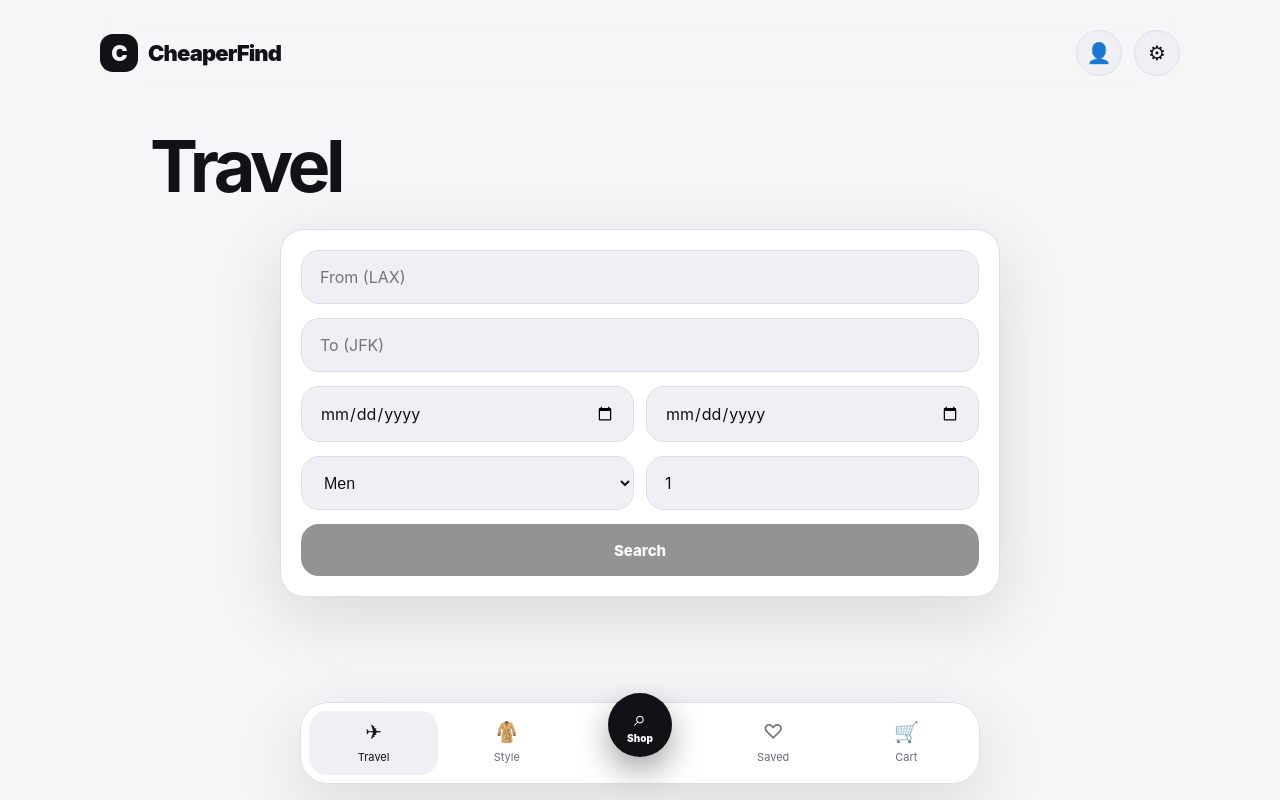
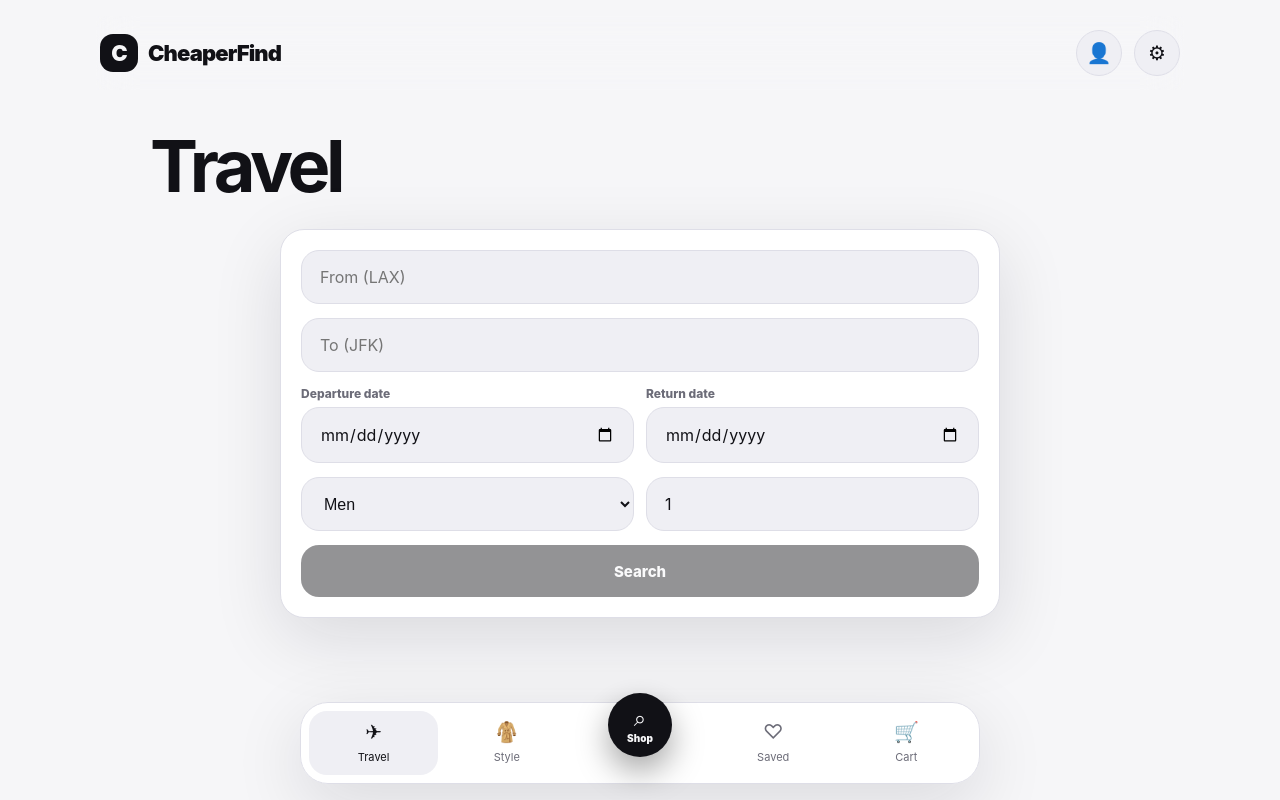
Before and after one commit to Jakelevin999/ccheapest-app-ver-3-, a Next.js app: page /travel in a window 1280 px wide. Built offline with nearby package versions, Linux system fonts and the light colour scheme.

Commit message:
Fix travel date field styling

```diff
--- a/app/travel/page.tsx
+++ b/app/travel/page.tsx
@@ -84,8 +84,14 @@ export default function Travel(){
       <input className='input' placeholder='From (LAX)' value={from} onChange={e=>setFrom(e.target.value.toUpperCase())}/>
       <input className='input' placeholder='To (JFK)' value={to} onChange={e=>setTo(e.target.value.toUpperCase())}/>
       <div style={{display:'grid',gridTemplateColumns:'1fr 1fr',gap:12}}>
-        <input className='input' type='date' value={depart} onChange={e=>setDepart(e.target.value)}/>
-        <input className='input' type='date' value={ret} onChange={e=>setRet(e.target.value)}/>
+        <label style={{display:'grid',gap:6}}>
+          <span className='muted' style={{fontSize:12,fontWeight:800}}>Departure date</span>
+          <input className='input' type='date' value={depart} onChange={e=>setDepart(e.target.value)}/>
+        </label>
+        <label style={{display:'grid',gap:6}}>
+          <span className='muted' style={{fontSize:12,fontWeight:800}}>Return date</span>
+          <input className='input' type='date' value={ret} onChange={e=>setRet(e.target.value)}/>
+        </label>
       </div>
       <div style={{display:'grid',gridTemplateColumns:'1fr 1fr',gap:12}}>
         <select className='input' value={gender} onChange={e=>setGender(e.target.value)}><option>Men</option><option>Women</option><option>Unisex</option></select>
```
